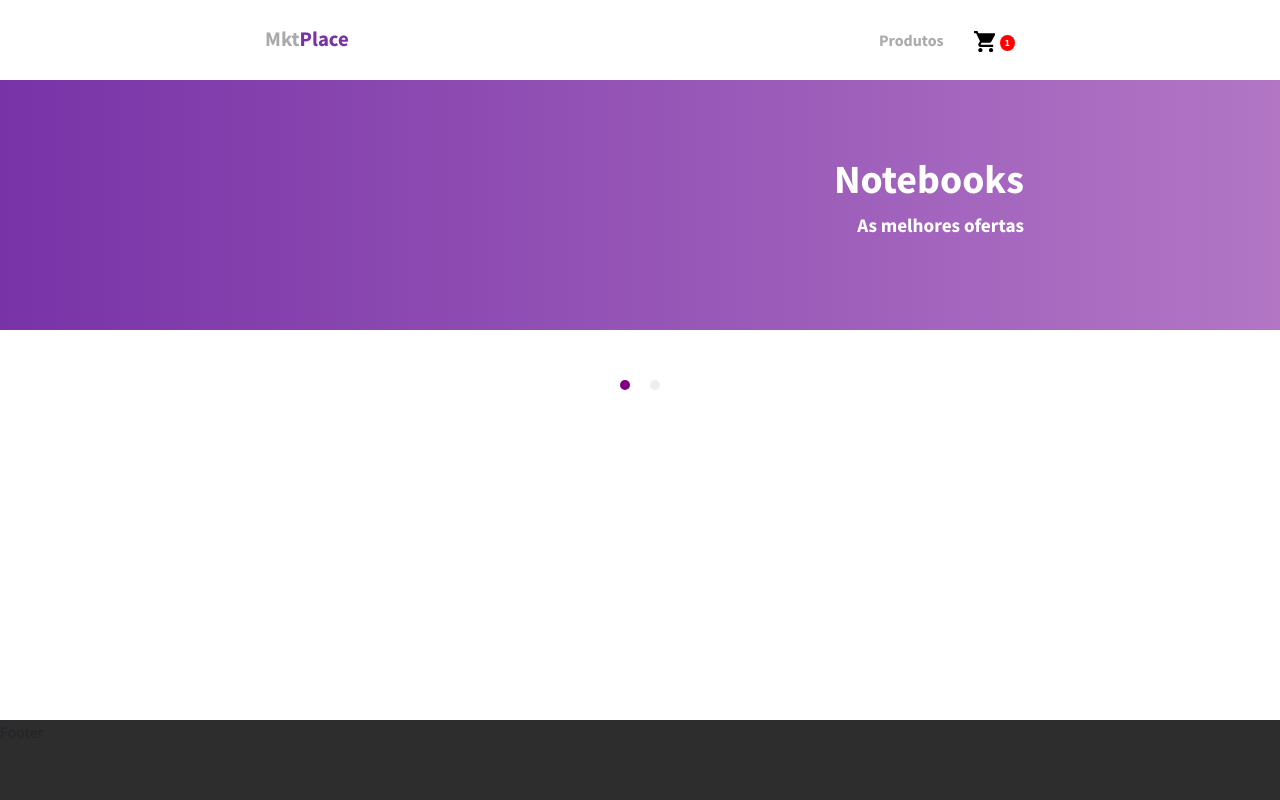
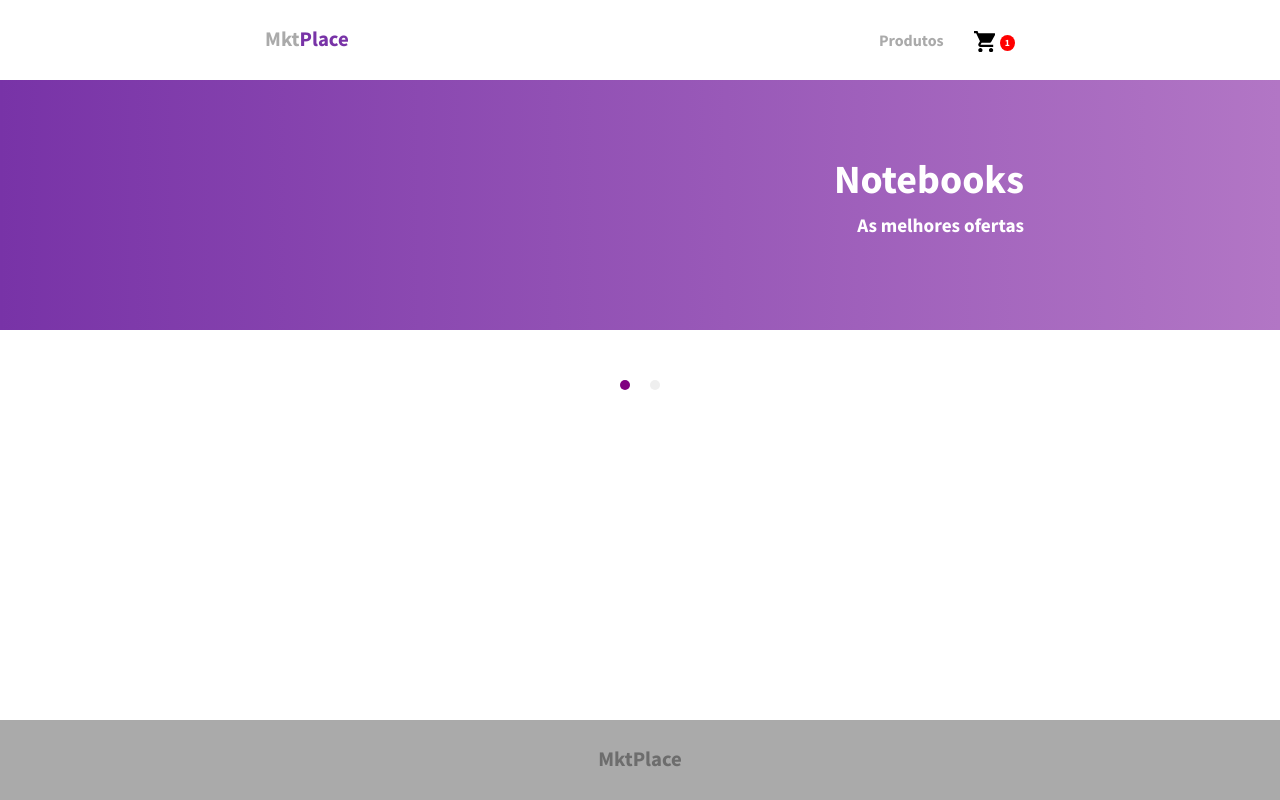
Before and after one commit to owInteractive/desafio-front-end, a Vue app: page / in a window 1280 px wide. Built offline with nearby package versions, Linux system fonts and the light colour scheme.

Commit message:
Desenvolvendo componente de footer

```diff
--- a/src/assets/sass/_variables.sass
+++ b/src/assets/sass/_variables.sass
@@ -5,5 +5,6 @@ $purple-color: rgb(120, 51, 167)
 $purple-light-color: rgb(178, 118, 197)
 $blue-color: rgb(45, 97, 181)
 $blue-light-color: rgb(65, 133, 244)
-$grey-color: rgb(170, 170, 170)
+$grey-color: rgb(109, 109, 109)
+$grey-light-color: rgb(170, 170, 170)
 $red-color: rgb(255, 0, 0)
--- a/src/components/FooterLayout.vue
+++ b/src/components/FooterLayout.vue
@@ -1,6 +1,6 @@
 <template>
   <div class="footer">
-    <p>Footer</p>
+    <p>MktPlace</p>
   </div>
 </template>
 
@@ -16,8 +16,15 @@ export default {
 @import "@/assets/sass/mixins.sass"
 
 .footer
-  background-color: #2D2D2D
   width: 100%
   height: 10%
+  @include display-direction-justify-align($jus: center, $ali: center)
+  font-family: 'SourceSansBold', "sans-serif"
+  background-color: $grey-light-color
+  color: $grey-color
+  font-size: 1.3rem
+
+  p
+    margin: 0px
 
 </style>
--- a/src/components/MenuLayout.vue
+++ b/src/components/MenuLayout.vue
@@ -32,7 +32,7 @@ export default {
   width: 100%
   height: 10%
   font-family: 'SourceSansBold', "sans-serif"
-  color: $grey-color
+  color: $grey-light-color
 
   .nav-logo
     font-size: 1.3rem
```
